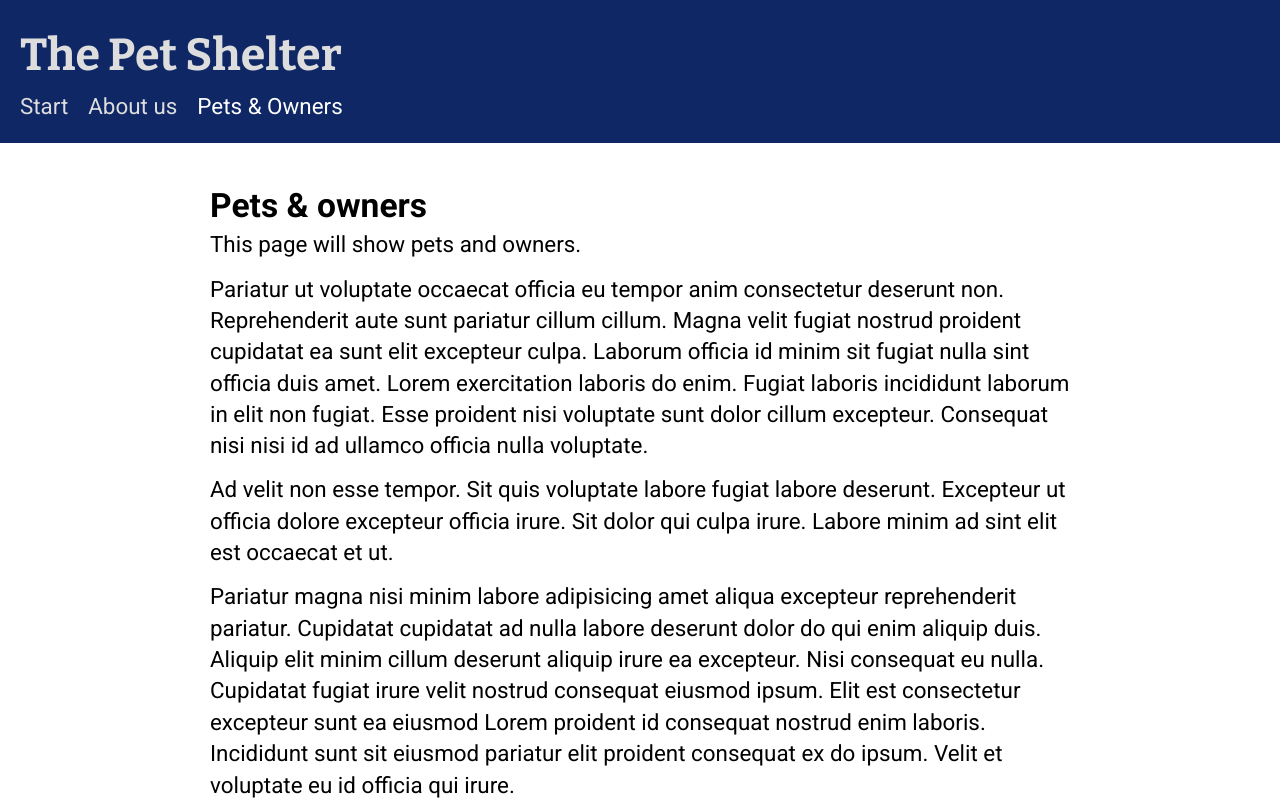
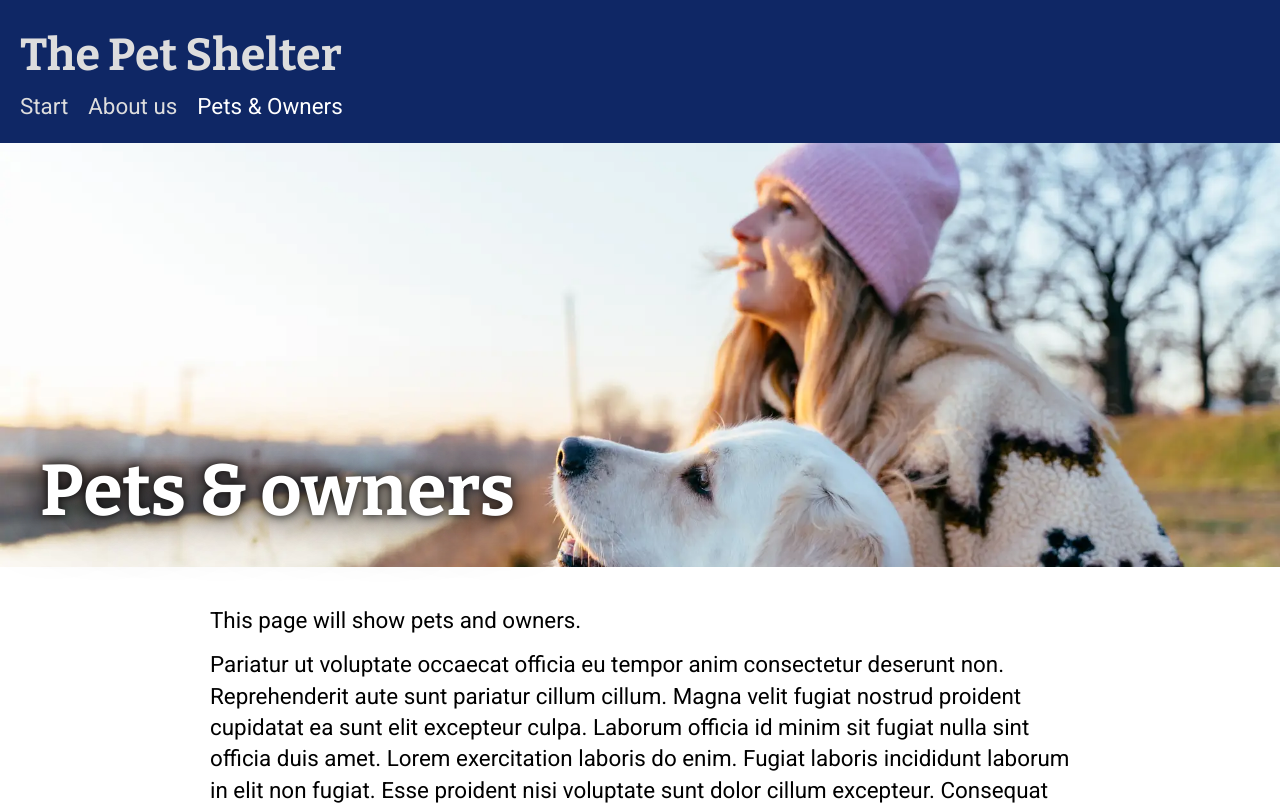
Before and after one commit to HelenaRhawi/PetsAndOwners, a React (Vite) app: page /pets-and-owners in a window 1280 px wide. Shown: the top 805 px of the page. Built offline with nearby package versions, Linux system fonts and the light colour scheme.

Commit message:
hero-image component added

```diff
--- a/src/pages/PetsAndOwners.jsx
+++ b/src/pages/PetsAndOwners.jsx
@@ -1,4 +1,5 @@
 import Lorem from "../parts/Lorem";
+import HeroImage from "../parts/HeroImage";
 
 PetsAndOwners.route = {
   path: "/pets-and-owners",
@@ -9,7 +10,11 @@ PetsAndOwners.route = {
 export default function PetsAndOwners() {
   return (
     <>
-      <h2>Pets & owners</h2>
+      <HeroImage
+        src="dog-and-owner.webp"
+        alt="A dog and its owner"
+        heading="Pets & owners"
+      />
       <p>This page will show pets and owners.</p>
       <Lorem paragraphCount={3} />
     </>
```
